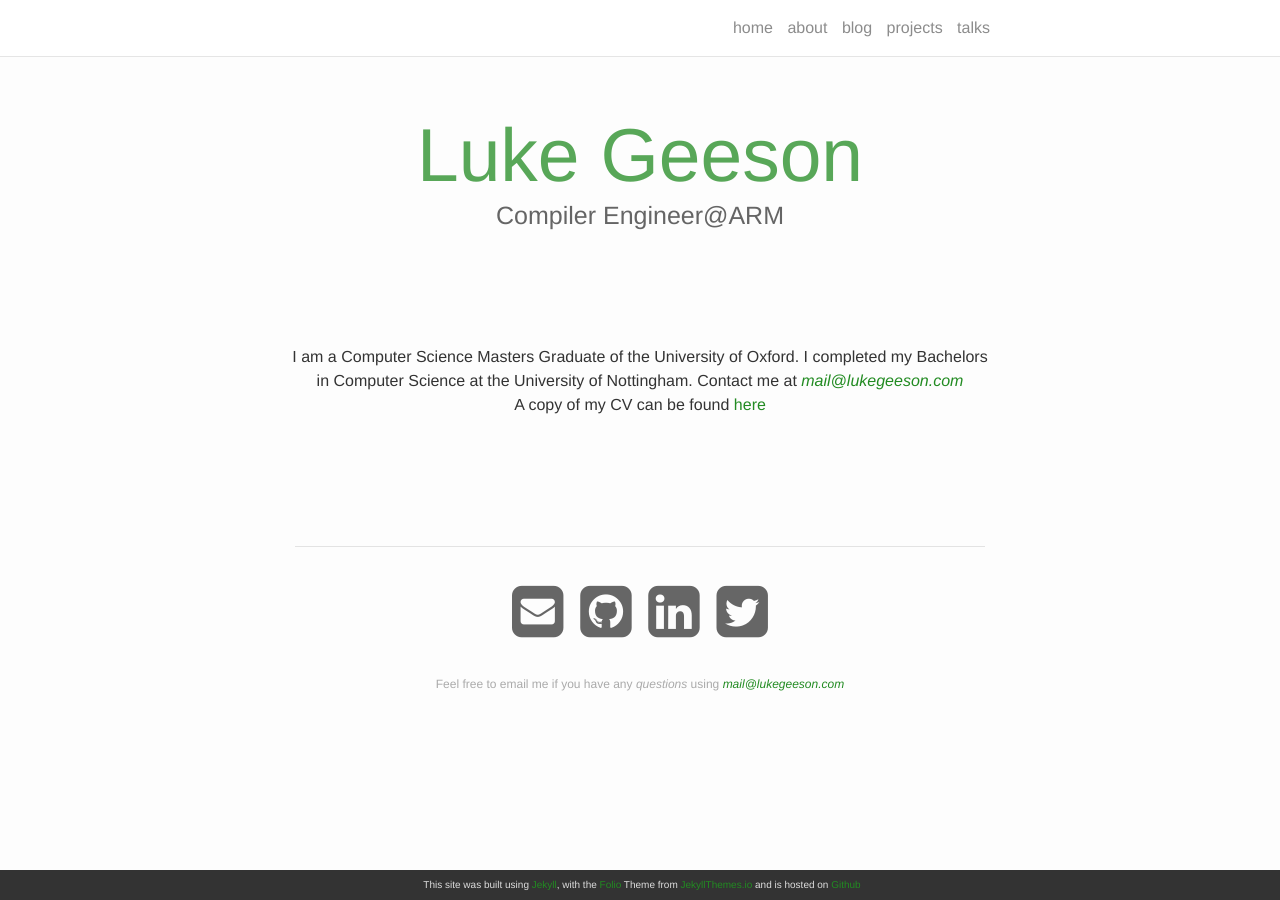
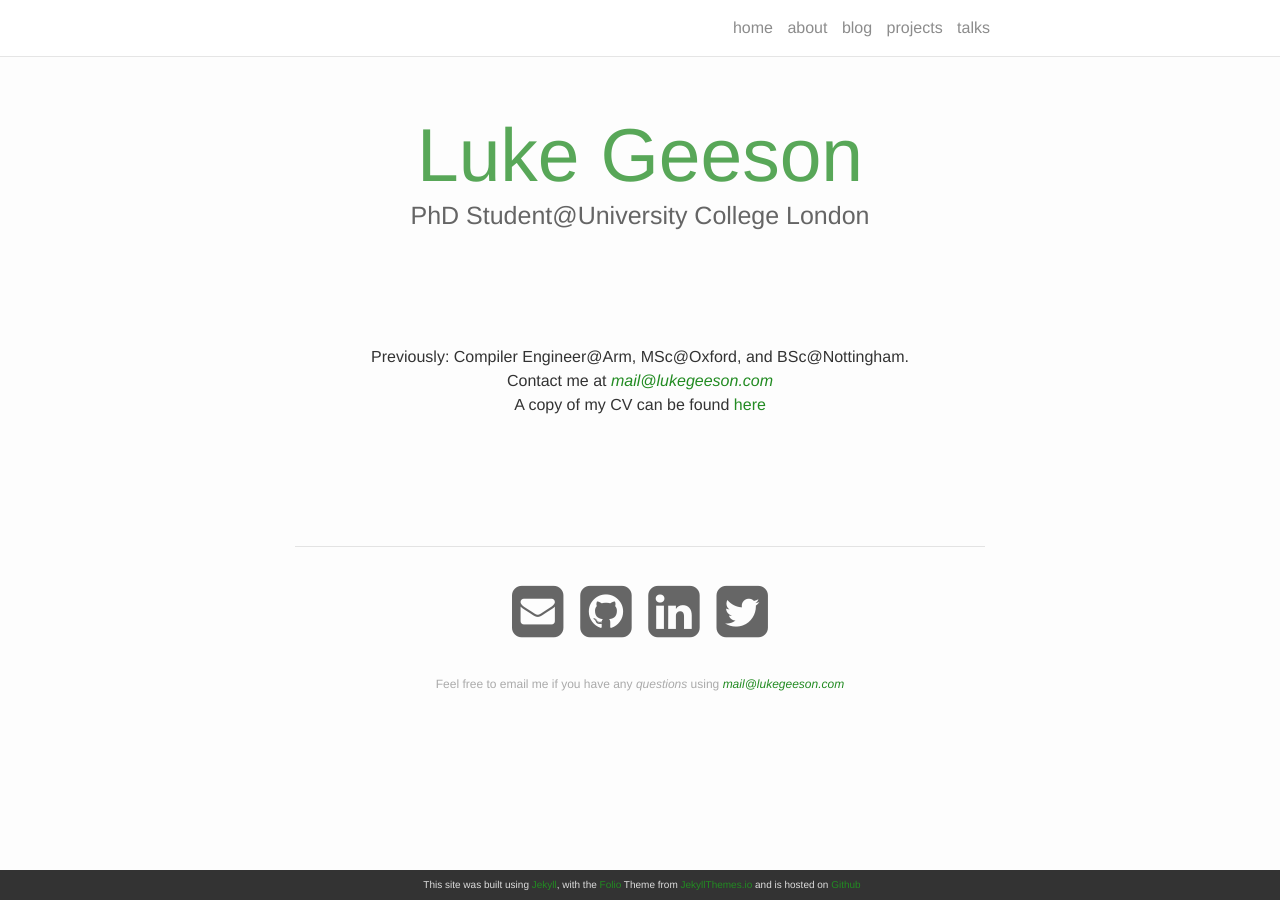
Before and after one commit to lukeg101/lukeg101.github.io, a Jekyll site: the page built from index.html, in a window 1280 px wide. Built offline with Jekyll 4.4.1, drawn with Linux system fonts in a browser that asks for light colours; nearby versions of some CDN libraries; the list of posts is cut into pages by our own code.

Commit message:
[Site]: Updated index, about with UCL change

```diff
--- a/index.html
+++ b/index.html
@@ -4,12 +4,13 @@ layout: default
 
 <div class="header-bar">
   <h1>Luke Geeson</h1>
-  <h2>Compiler Engineer@ARM</h2>
+  <h2>PhD Student@University College London</h2>
 </div>
 
 <div class="page-content">
 <center>
-I am a Computer Science Masters Graduate of the University of Oxford. I completed my Bachelors in Computer Science at the University of Nottingham. Contact me at <i><a href="mailto:mail@lukegeeson.com">mail@lukegeeson.com</a></i>
+Previously: Compiler Engineer@Arm, MSc@Oxford, and BSc@Nottingham.
+<br/>Contact me at <i><a href="mailto:mail@lukegeeson.com">mail@lukegeeson.com</a></i>
 <br/>A copy of my CV can be found
 <a href="https://www.dropbox.com/s/9hhiixkty9m7hel/LukeGeesonCV.pdf?dl=0" target="_blank" rel="noopener" aria-label="Luke Geeson CV">here</a>
 </center>
```
Also changed, not shown: about.md (+3 -3 lines).
